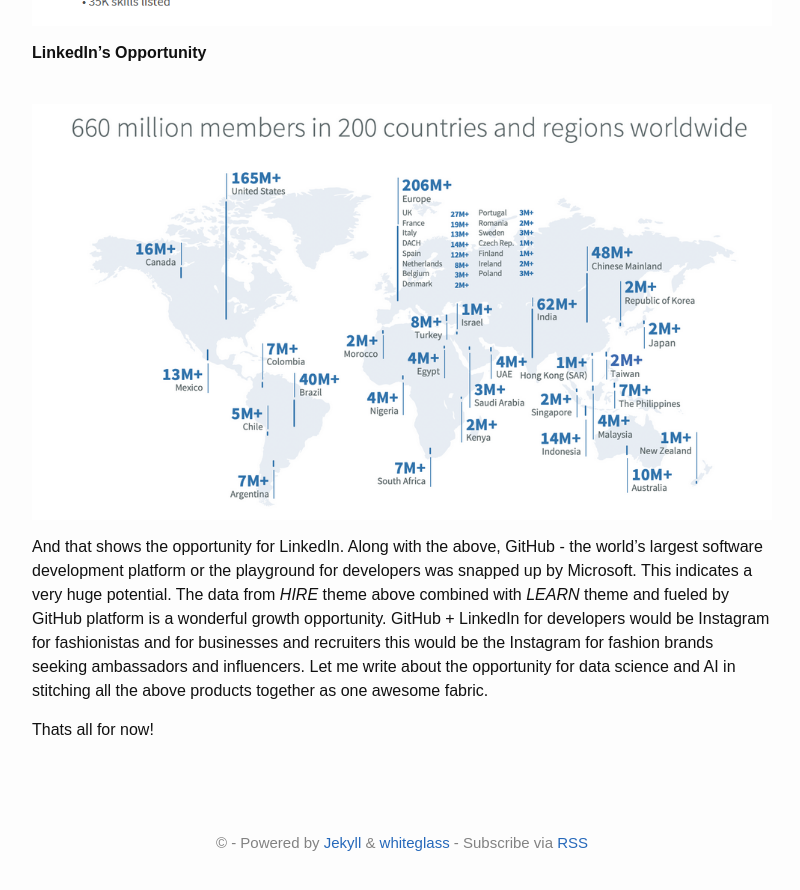
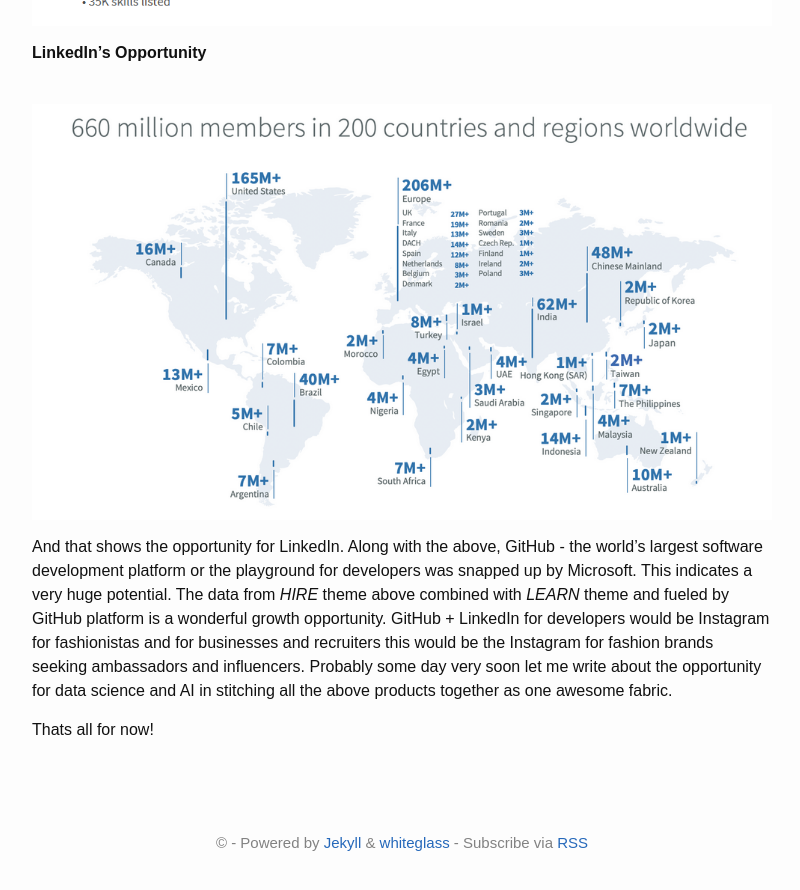
Before and after one commit to dotkay/dotkay.github.io, a Jekyll site: the page built from _posts/2019-12-01-linkedin-business.md, in a window 1280 px wide and 900 px high, scrolled down 3114 px. Shown: the top 890 px of the window, without its empty margins (238-1038 px from the left). Built offline with Jekyll 4.4.1, drawn with Linux system fonts in a browser that asks for light colours.

Commit message:
minor fixes

```diff
--- a/_posts/2019-12-01-linkedin-business.md
+++ b/_posts/2019-12-01-linkedin-business.md
@@ -63,6 +63,6 @@
 <br>
 ![LinkedIn Stats](/assets/images/products/linkedin_worldwide.png){:class="img=responsive"}
 
-And that shows the opportunity for LinkedIn. Along with the above, GitHub - the world's largest software development platform or the playground for developers was snapped up by Microsoft. This indicates a very huge potential. The data from _HIRE_ theme above combined with _LEARN_ theme and fueled by GitHub platform is a wonderful growth opportunity. GitHub + LinkedIn for developers would be Instagram for fashionistas and for businesses and recruiters this would be the Instagram for fashion brands seeking ambassadors and influencers. Let me write about the opportunity for data science and AI in stitching all the above products together as one awesome fabric.
+And that shows the opportunity for LinkedIn. Along with the above, GitHub - the world's largest software development platform or the playground for developers was snapped up by Microsoft. This indicates a very huge potential. The data from _HIRE_ theme above combined with _LEARN_ theme and fueled by GitHub platform is a wonderful growth opportunity. GitHub + LinkedIn for developers would be Instagram for fashionistas and for businesses and recruiters this would be the Instagram for fashion brands seeking ambassadors and influencers. Probably some day very soon let me write about the opportunity for data science and AI in stitching all the above products together as one awesome fabric.
 
 Thats all for now!
```
